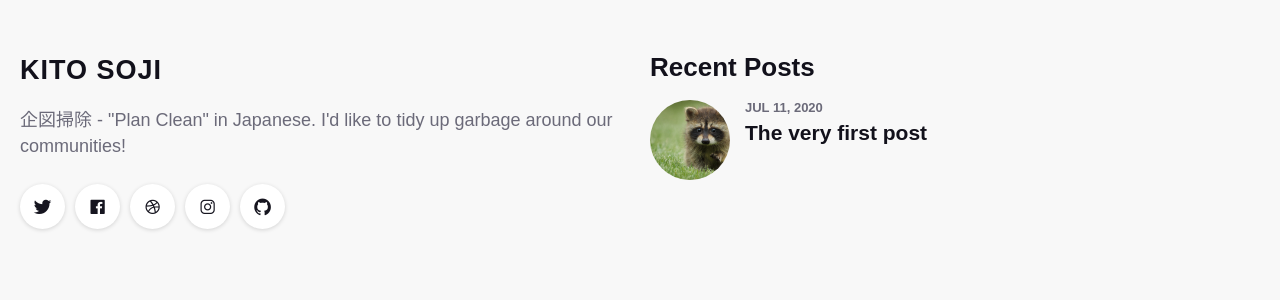
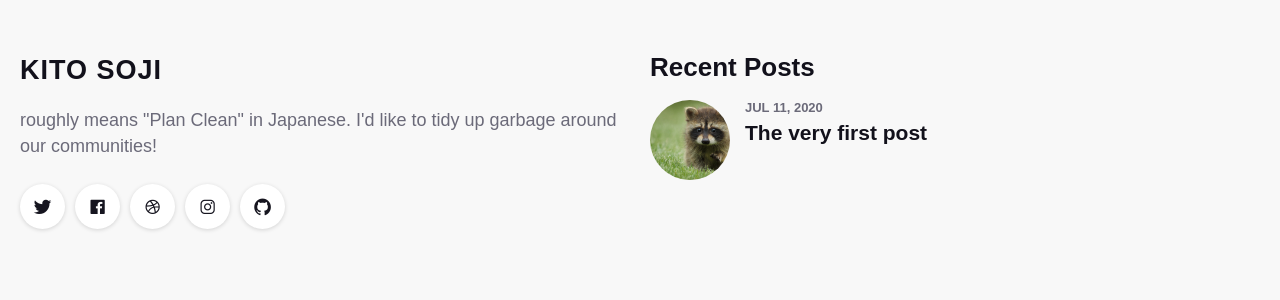
Before and after one commit to kitosoji/kitosoji, a Jekyll site: the page built from index.html, in a window 1280 px wide. Shown: the part 1319-1619 px from the top of the page. Built offline with Jekyll 4.4.1, drawn with Linux system fonts in a browser that asks for light colours; nearby versions of some CDN libraries; some web fonts are replaced; the list of posts is cut into pages by our own code.

Commit message:
Update _config.yml

```diff
--- a/_config.yml
+++ b/_config.yml
@@ -2,7 +2,7 @@
 # General Site Settings
 title: Kito Soji
 logo: # You can add own logo. For example '/images/logo.png'.
-description: 企図掃除 - "Plan Clean" in Japanese. I'd like to tidy up garbage around our communities!
+description: roughly means "Plan Clean" in Japanese. I'd like to tidy up garbage around our communities!
 baseurl: "" # The subpath of your site, e.g. /blog
 url: "" # The base hostname & protocol for your site, e.g. http://example.com
 
```
